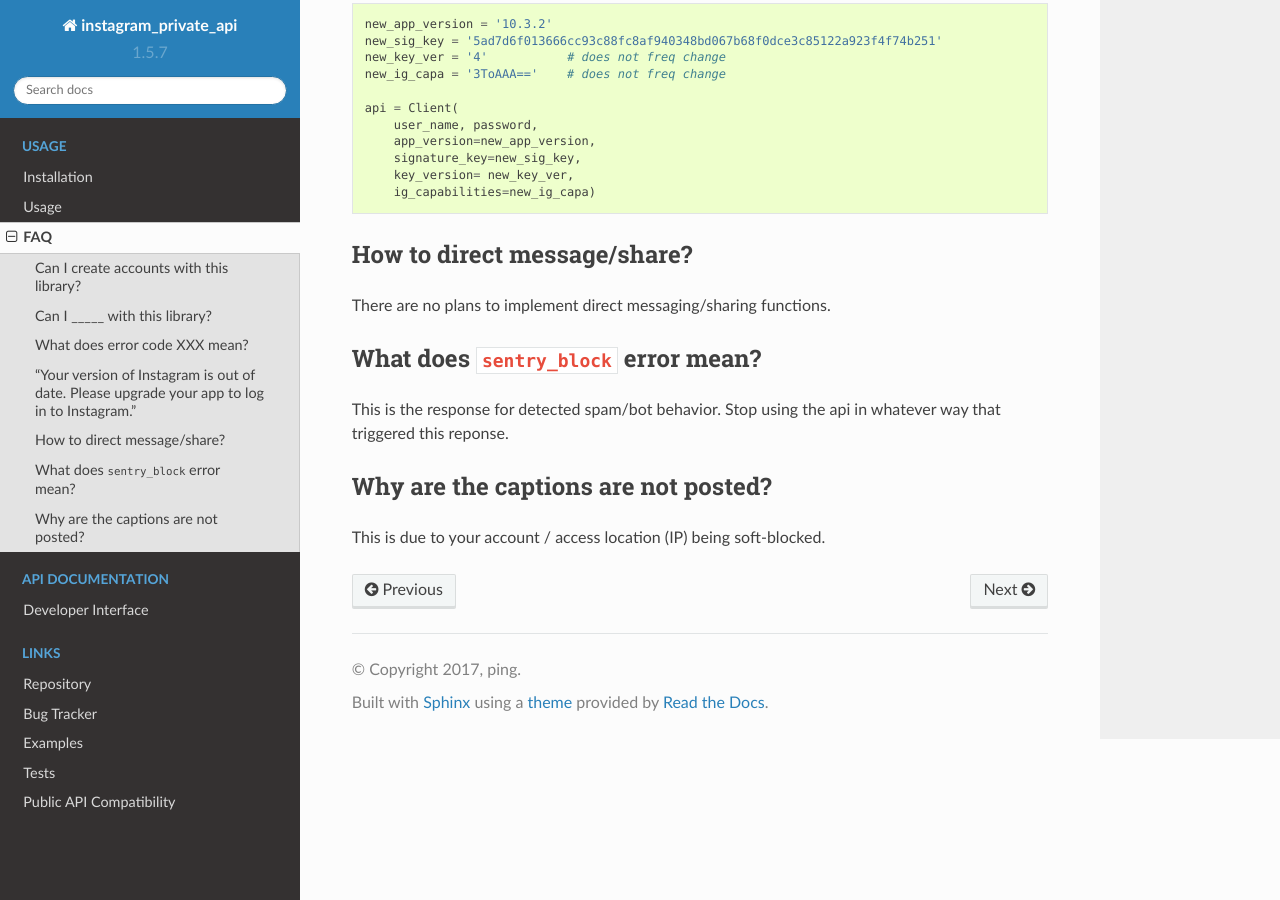
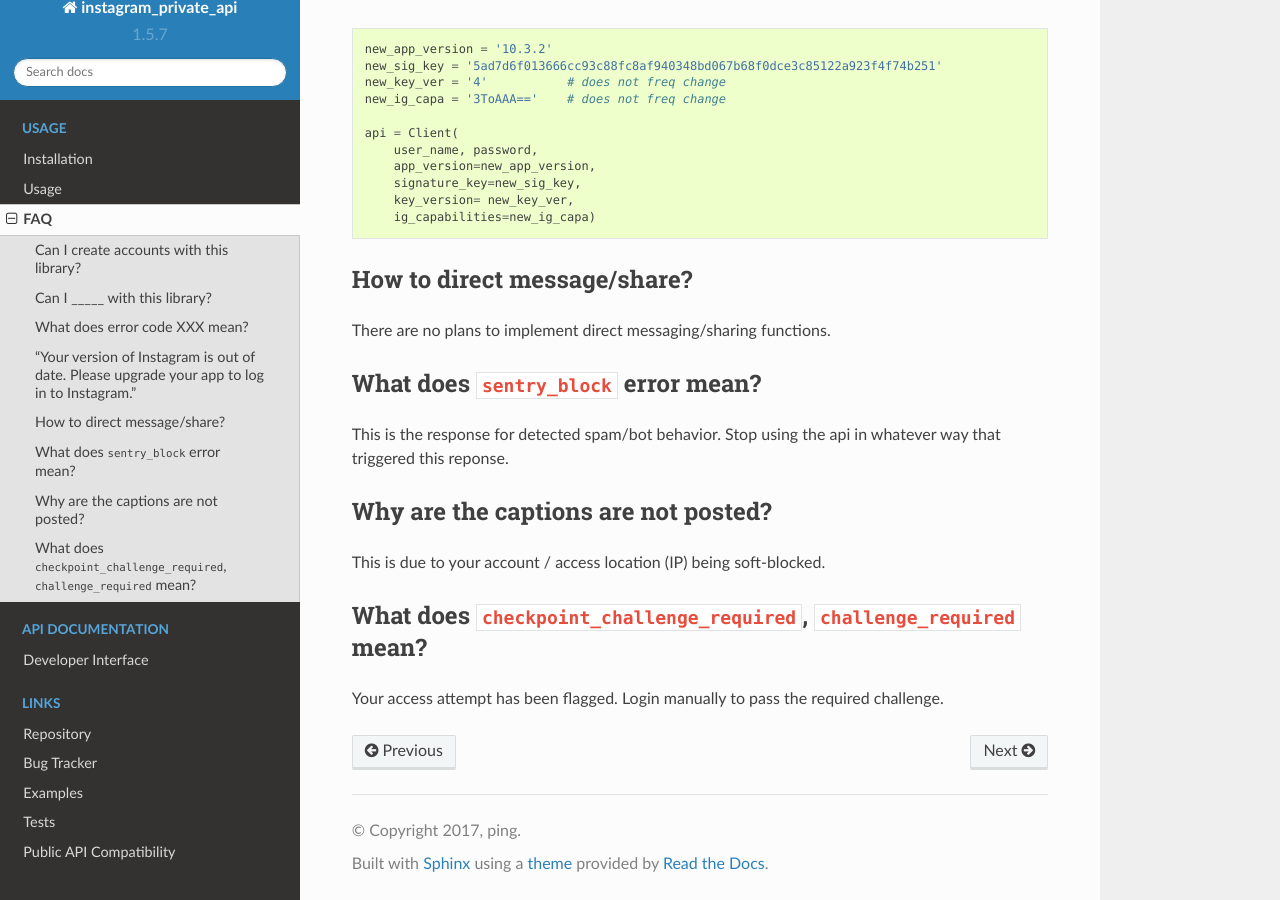
Before and after one commit to ping/instagram_private_api, a Sphinx documentation site: the page built from docs/faq.rst, in a window 1280 px wide and 900 px high, scrolled down 1158 px. Built offline with Sphinx 7.4.7 and the Read the Docs theme 2.0.0, drawn with Linux system fonts in a browser that asks for light colours; some of the changed text lies outside the part shown.

Commit message:
Add challenge issue to faq

```diff
--- a/docs/faq.rst
+++ b/docs/faq.rst
@@ -65,3 +65,7 @@
 Why are the captions are not posted?
 ------------------------------------
 This is due to your account / access location (IP) being soft-blocked.
+
+What does ``checkpoint_challenge_required``, ``challenge_required`` mean?
+-------------------------------------------------------------------------
+Your access attempt has been flagged. Login manually to pass the required challenge.
```
